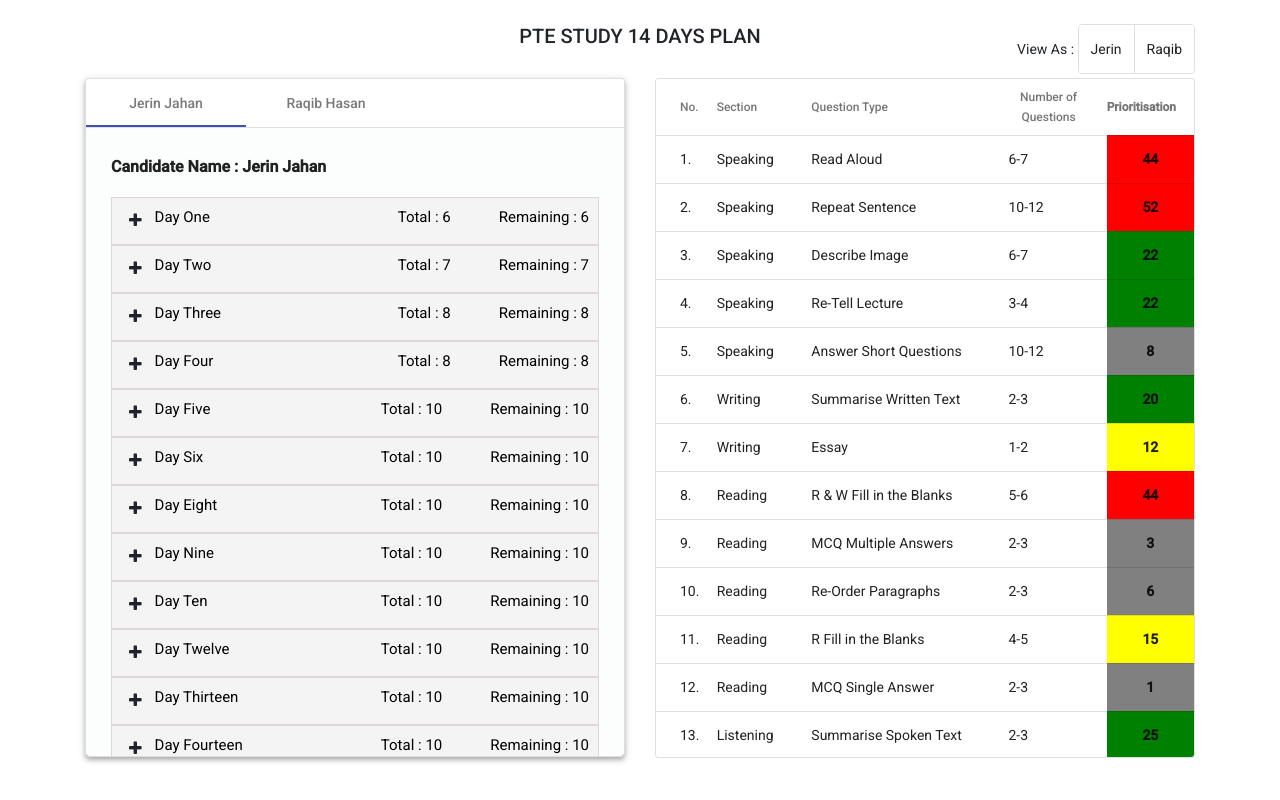
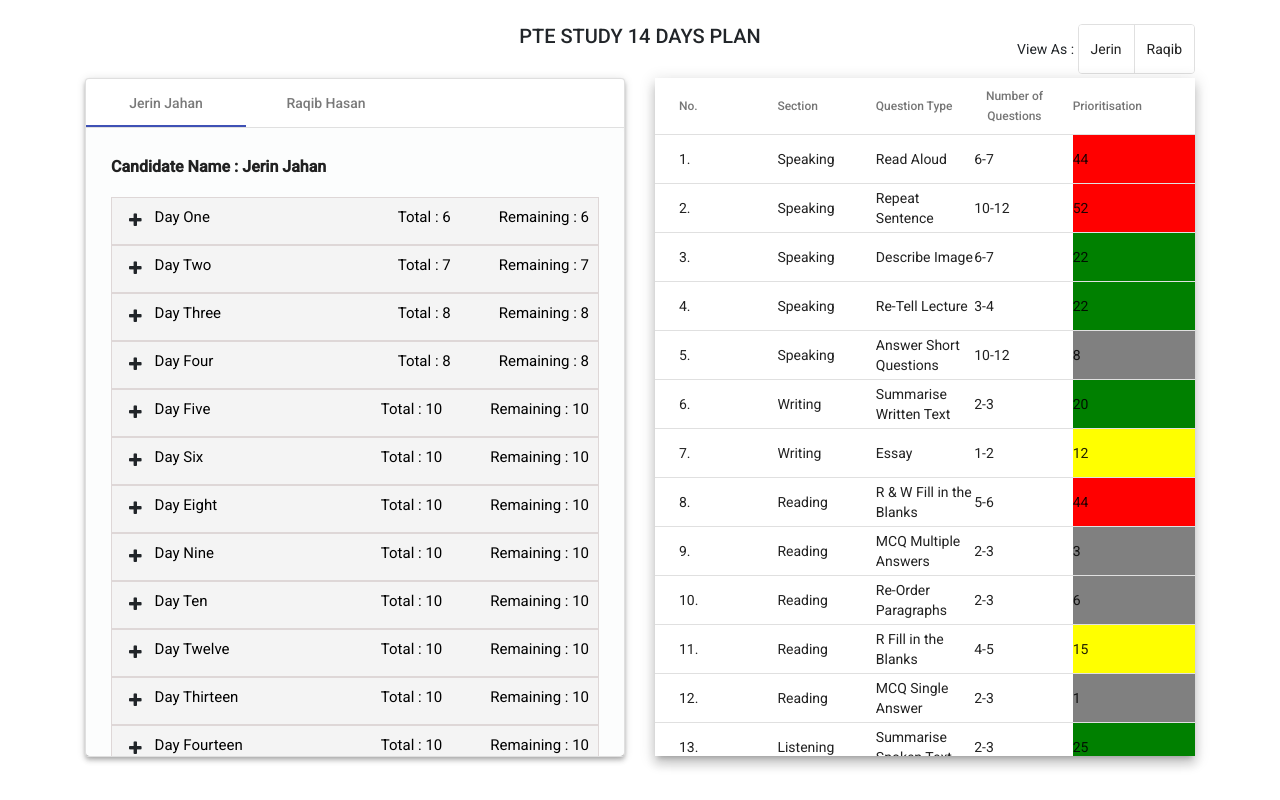
Before and after one commit to jerinjahan/pte-study-plan, an Angular app: page / in a window 1280 px wide. Built offline with nearby package versions, Linux system fonts and the light colour scheme.

Commit message:
Add marking criteria

```diff
--- a/src/app/marking-criteria/marking-criteria.component.css
+++ b/src/app/marking-criteria/marking-criteria.component.css
@@ -2,12 +2,16 @@
     display: flex;
     flex-direction: column;
     min-width: 0;
-    max-height: calc(100vh - 120px);
-    overflow: auto;
+    /* max-height: calc(100vh - 120px); */
+    /* overflow: auto; */
     background-color: #fff;
     background-clip: border-box;
     border: 1px solid rgba(0,0,0,.125);
     border-radius: .25rem;
+}
+.mat-table {
+    overflow: auto;
+    max-height: calc(100vh - 122px);
 }
 
 table {
--- a/src/app/marking-criteria/marking-criteria.component.html
+++ b/src/app/marking-criteria/marking-criteria.component.html
@@ -1,35 +1,35 @@
 
 
-<div class="table-container">
-    <table mat-table [dataSource]="dataSource" matSort class="mat-elevation-z8">
+<!-- <div class="table-container"> -->
+    <mat-table #table [dataSource]="dataSource" matSort class="mat-elevation-z8">
 
         <ng-container matColumnDef="position">
-        <th mat-header-cell *matHeaderCellDef mat-sort-header width="10%"> No. </th>
-        <td mat-cell *matCellDef="let element" width="10%"> {{element.position}}. </td>
+            <mat-header-cell *matHeaderCellDef mat-sort-header width="10%"> No. </mat-header-cell>
+            <mat-cell *matCellDef="let element" width="10%"> {{element.position}}. </mat-cell>
         </ng-container>
 
         <ng-container matColumnDef="section">
-            <th mat-header-cell *matHeaderCellDef mat-sort-header width="20%"> Section </th>
-            <td mat-cell *matCellDef="let element" width="20%"> {{element.section}} </td>
+            <mat-header-cell *matHeaderCellDef mat-sort-header width="20%"> Section </mat-header-cell>
+            <mat-cell *matCellDef="let element" width="20%"> {{element.section}} </mat-cell>
         </ng-container>
 
         <ng-container matColumnDef="type">
-        <th mat-header-cell *matHeaderCellDef mat-sort-header width="45%"> Question Type </th>
-        <td mat-cell *matCellDef="let element" width="40%"> {{element.type}} </td>
+            <mat-header-cell *matHeaderCellDef mat-sort-header width="45%"> Question Type </mat-header-cell>
+            <mat-cell *matCellDef="let element" width="40%"> {{element.type}} </mat-cell>
         </ng-container>
 
         <ng-container matColumnDef="number" >
-        <th mat-header-cell *matHeaderCellDef mat-sort-header width="20%"> Number of Questions </th>
-        <td mat-cell *matCellDef="let element" width="20%"> {{element.number}} </td>
+            <mat-header-cell *matHeaderCellDef mat-sort-header width="20%"> Number of Questions </mat-header-cell>
+            <mat-cell *matCellDef="let element" width="20%"> {{element.number}} </mat-cell>
         </ng-container>
 
 
         <ng-container matColumnDef="mark">
-        <th mat-header-cell *matHeaderCellDef mat-sort-header width="5%"> Prioritisation </th>
-        <td mat-cell *matCellDef="let element" width="10%" [style.background-color]="element.color"> {{element.mark}} </td>
+            <mat-header-cell *matHeaderCellDef mat-sort-header width="5%"> Prioritisation </mat-header-cell>
+            <mat-cell *matCellDef="let element" width="10%" [style.background-color]="element.color"> {{element.mark}} </mat-cell>
         </ng-container>
 
-        <tr mat-header-row *matHeaderRowDef="displayedColumns"></tr>
-        <tr mat-row *matRowDef="let row; columns: displayedColumns;"></tr>
-    </table>
-</div>
+        <mat-header-row *matHeaderRowDef="displayedColumns;sticky: true"></mat-header-row>
+        <mat-row *matRowDef="let row; columns: displayedColumns;"></mat-row>
+    </mat-table>
+<!-- </div> -->
```
